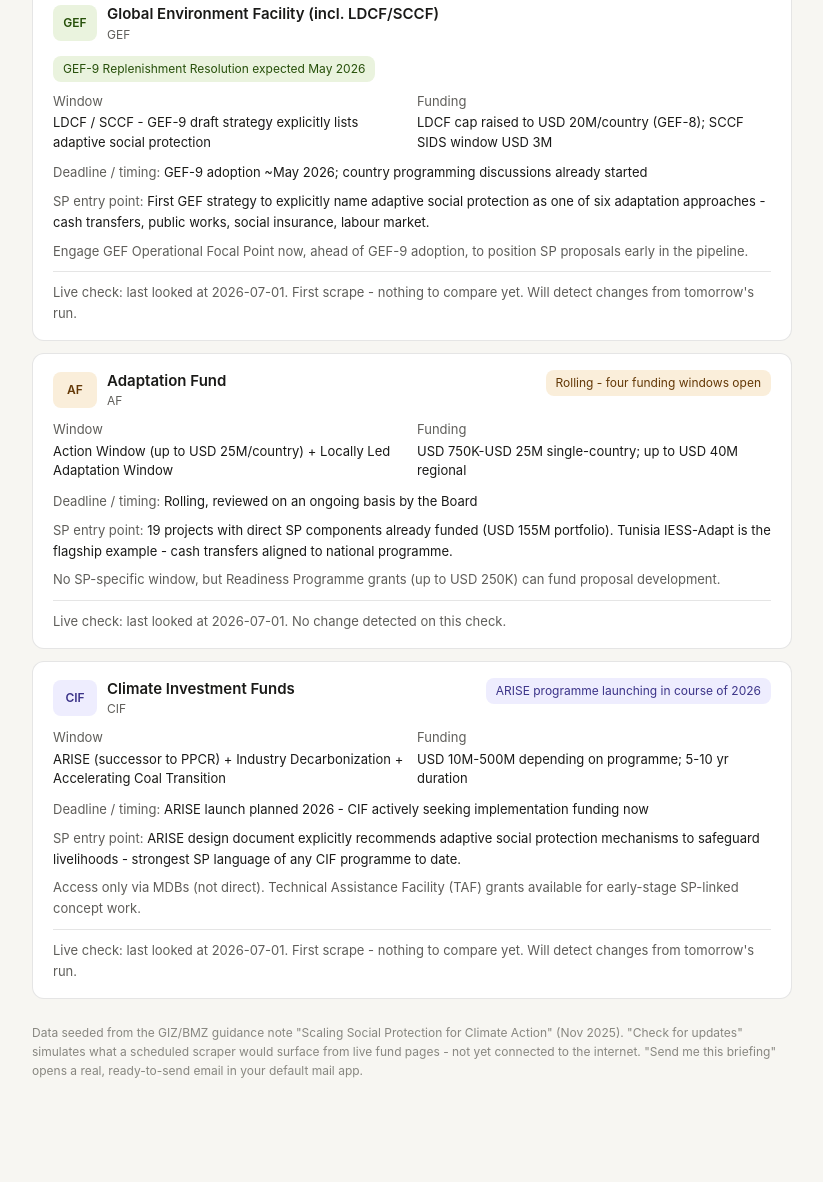
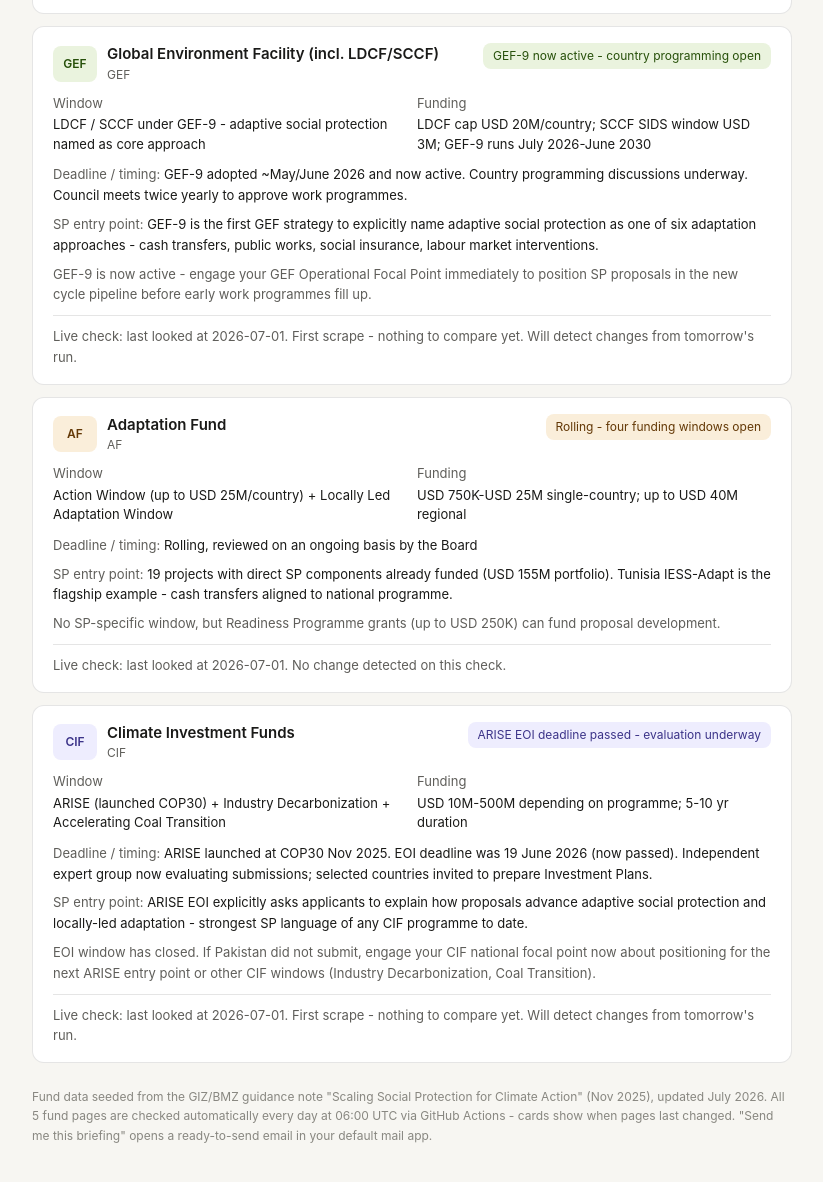
Before and after one commit to shua-khalid/climate_funds_tracker, a plain HTML site: page index.html in a window 1280 px wide. Shown: the part 990-2172 px from the top of the page, without its empty margins (228-1051 px from the left). Before the commit the page ends 2114 px from the top, so only its background shows below. Drawn offline with Linux system fonts and the light colour scheme.

Commit message:
Update index.html
Change in cards

```diff
--- a/index.html
+++ b/index.html
@@ -103,9 +103,9 @@
   <div class="card-list" id="cardList"></div>
 
   <p class="footnote">
-    Data seeded from the GIZ/BMZ guidance note "Scaling Social Protection for Climate Action" (Nov 2025).
-    "Check for updates" simulates what a scheduled scraper would surface from live fund pages  -  not yet connected
-    to the internet. "Send me this briefing" opens a real, ready-to-send email in your default mail app.
+    Fund data seeded from the GIZ/BMZ guidance note "Scaling Social Protection for Climate Action" (Nov 2025), updated July 2026.
+    All 5 fund pages are checked automatically every day at 06:00 UTC via GitHub Actions - cards show when pages last changed.
+    "Send me this briefing" opens a ready-to-send email in your default mail app.
   </p>
 </div>
 
@@ -122,12 +122,12 @@
   {
     id: 'frld', name: 'Fund for responding to Loss and Damage', short: 'FRLD',
     color: 'coral', icon: 'ti-alert-triangle', status: 'urgent',
-    statusLabel: 'First call expected at COP30',
-    window: 'Barbados Implementation Modalities (start-up phase)',
+    statusLabel: 'Board approving first requests July 2026',
+    window: 'Barbados Implementation Modalities (BIM) - start-up phase',
     amount: 'USD 5M-20M per request (USD 250M total, first phase)',
-    deadline: 'Call for proposals expected late 2025 / launching at COP30',
-    spLink: 'No SP-specific instrument yet, but Decision 1/CP.28 explicitly calls for scaling adaptive social protection. 50% floor reserved for SIDS/LDCs.',
-    prep: 'National authority/focal point not yet confirmed for Pakistan  -  this is the first action item. Track eligibility criteria due Oct 2025.'
+    deadline: 'BIM call launched 10 Nov 2025 at COP30. Submission deadline was 15 June 2026 (now passed). Board expected to approve first requests July 2026.',
+    spLink: 'Decision 1/CP.28 explicitly calls for scaling adaptive social protection. 50% floor reserved for SIDS/LDCs. SP named as eligible activity for rapid response and recovery.',
+    prep: 'BIM phase 1 window has closed. Watch July 2026 Board decisions for approved projects - these will signal what the fund prioritises for phase 2. Second replenishment process begins 2027.'
   },
   {
     id: 'gcf', name: 'Green Climate Fund', short: 'GCF',
@@ -141,13 +141,13 @@
   },
   {
     id: 'gef', name: 'Global Environment Facility (incl. LDCF/SCCF)', short: 'GEF',
-    color: 'green', icon: 'ti-world', status: 'watch',
-    statusLabel: 'GEF-9 Replenishment Resolution expected May 2026',
-    window: 'LDCF / SCCF  -  GEF-9 draft strategy explicitly lists adaptive social protection',
-    amount: 'LDCF cap raised to USD 20M/country (GEF-8); SCCF SIDS window USD 3M',
-    deadline: 'GEF-9 adoption ~May 2026; country programming discussions already started',
-    spLink: 'First GEF strategy to explicitly name adaptive social protection as one of six adaptation approaches  -  cash transfers, public works, social insurance, labour market.',
-    prep: 'Engage GEF Operational Focal Point now, ahead of GEF-9 adoption, to position SP proposals early in the pipeline.'
+    color: 'green', icon: 'ti-world', status: 'open',
+    statusLabel: 'GEF-9 now active - country programming open',
+    window: 'LDCF / SCCF under GEF-9 - adaptive social protection named as core approach',
+    amount: 'LDCF cap USD 20M/country; SCCF SIDS window USD 3M; GEF-9 runs July 2026-June 2030',
+    deadline: 'GEF-9 adopted ~May/June 2026 and now active. Country programming discussions underway. Council meets twice yearly to approve work programmes.',
+    spLink: 'GEF-9 is the first GEF strategy to explicitly name adaptive social protection as one of six adaptation approaches - cash transfers, public works, social insurance, labour market interventions.',
+    prep: 'GEF-9 is now active - engage your GEF Operational Focal Point immediately to position SP proposals in the new cycle pipeline before early work programmes fill up.'
   },
   {
     id: 'af', name: 'Adaptation Fund', short: 'AF',
@@ -162,12 +162,12 @@
   {
     id: 'cif', name: 'Climate Investment Funds', short: 'CIF',
     color: 'purple', icon: 'ti-building-bank', status: 'watch',
-    statusLabel: 'ARISE programme launching in course of 2026',
-    window: 'ARISE (successor to PPCR) + Industry Decarbonization + Accelerating Coal Transition',
+    statusLabel: 'ARISE EOI deadline passed - evaluation underway',
+    window: 'ARISE (launched COP30) + Industry Decarbonization + Accelerating Coal Transition',
     amount: 'USD 10M-500M depending on programme; 5-10 yr duration',
-    deadline: 'ARISE launch planned 2026  -  CIF actively seeking implementation funding now',
-    spLink: 'ARISE design document explicitly recommends adaptive social protection mechanisms to safeguard livelihoods  -  strongest SP language of any CIF programme to date.',
-    prep: 'Access only via MDBs (not direct). Technical Assistance Facility (TAF) grants available for early-stage SP-linked concept work.'
+    deadline: 'ARISE launched at COP30 Nov 2025. EOI deadline was 19 June 2026 (now passed). Independent expert group now evaluating submissions; selected countries invited to prepare Investment Plans.',
+    spLink: 'ARISE EOI explicitly asks applicants to explain how proposals advance adaptive social protection and locally-led adaptation - strongest SP language of any CIF programme to date.',
+    prep: 'EOI window has closed. If Pakistan did not submit, engage your CIF national focal point now about positioning for the next ARISE entry point or other CIF windows (Industry Decarbonization, Coal Transition).'
   }
 ];
 
```
